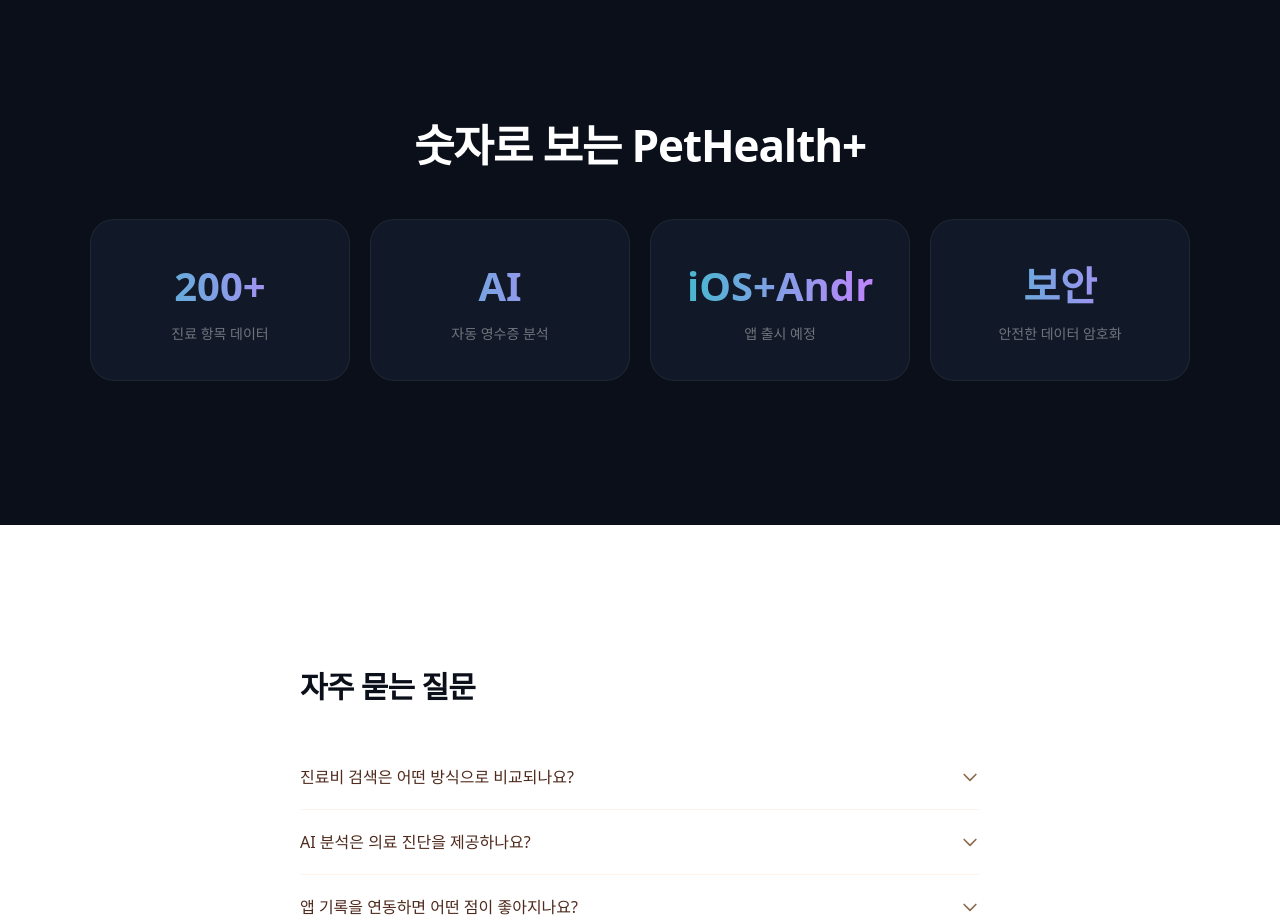
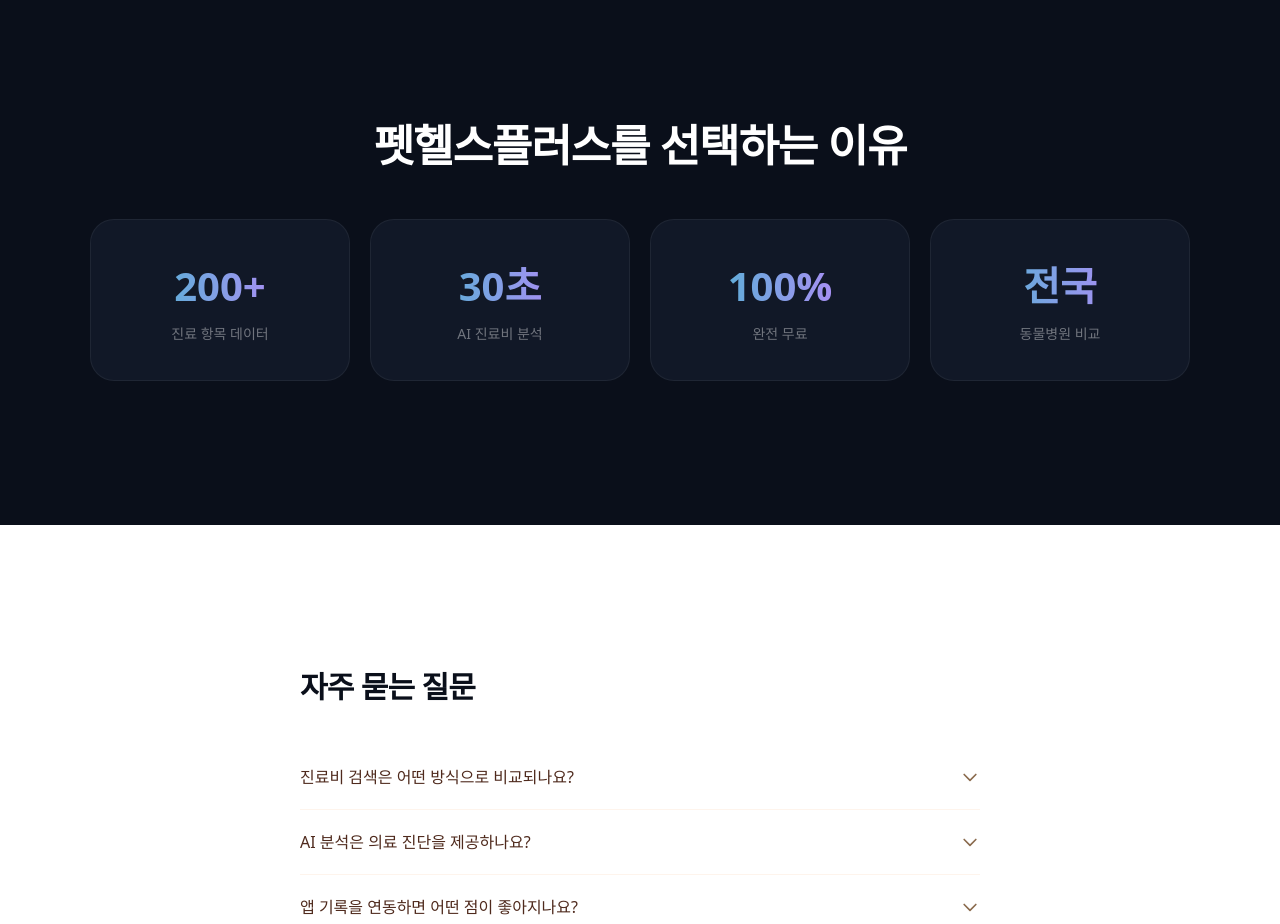
Before and after one commit to donheekang/advisor-schedule, a Next.js app: page / in a window 1280 px wide. Shown: the part 3140-4064 px from the top of the page. Built offline with nearby package versions, Linux system fonts and the light colour scheme; no server answers.

Commit message:
Update homepage stats copy for Toss style messaging

```diff
--- a/src/app/(main)/page.tsx
+++ b/src/app/(main)/page.tsx
@@ -339,14 +339,14 @@
       <section className="bg-[#0A0F1A] px-4 py-28 md:py-36">
         <div className="mx-auto max-w-[1100px]">
           <AnimateOnScroll animation="fade-up">
-            <h2 className="mb-14 text-center text-3xl font-extrabold tracking-tight text-white md:text-[2.75rem]">숫자로 보는 PetHealth+</h2>
+            <h2 className="mb-14 text-center text-3xl font-extrabold tracking-tight text-white md:text-[2.75rem]">펫헬스플러스를 선택하는 이유</h2>
           </AnimateOnScroll>
           <div className="grid grid-cols-2 gap-5 md:grid-cols-4">
             {[
               { n: '200+', l: '진료 항목 데이터' },
-              { n: 'AI', l: '자동 영수증 분석' },
-              { n: 'iOS+Android', l: '앱 출시 예정' },
-              { n: '보안', l: '안전한 데이터 암호화' }
+              { n: '30초', l: 'AI 진료비 분석' },
+              { n: '100%', l: '완전 무료' },
+              { n: '전국', l: '동물병원 비교' }
             ].map((t, i) => (
               <AnimateOnScroll key={t.l} animation="fade-up" delay={i * 100}>
                 <div className="rounded-3xl border border-white/[0.06] bg-[#111827] p-9 text-center">
```
